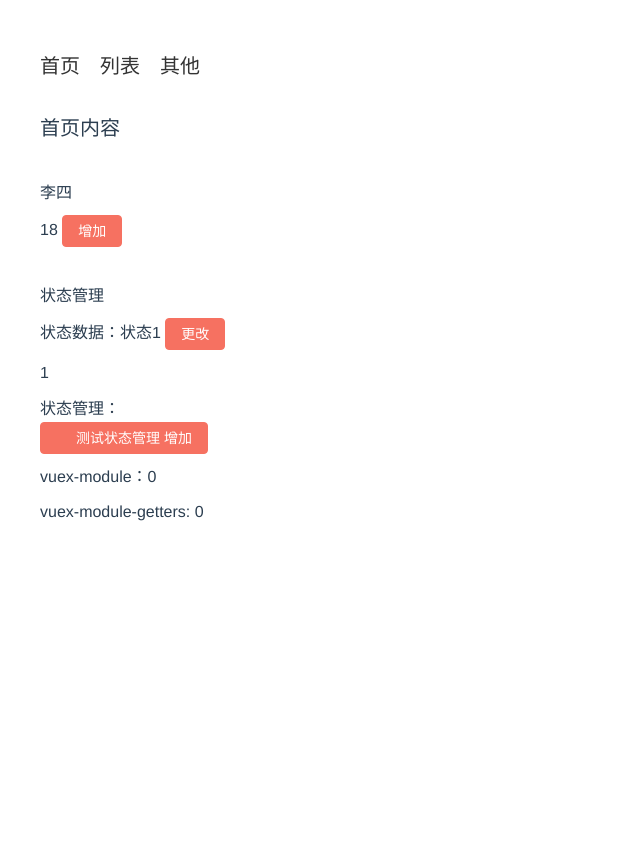
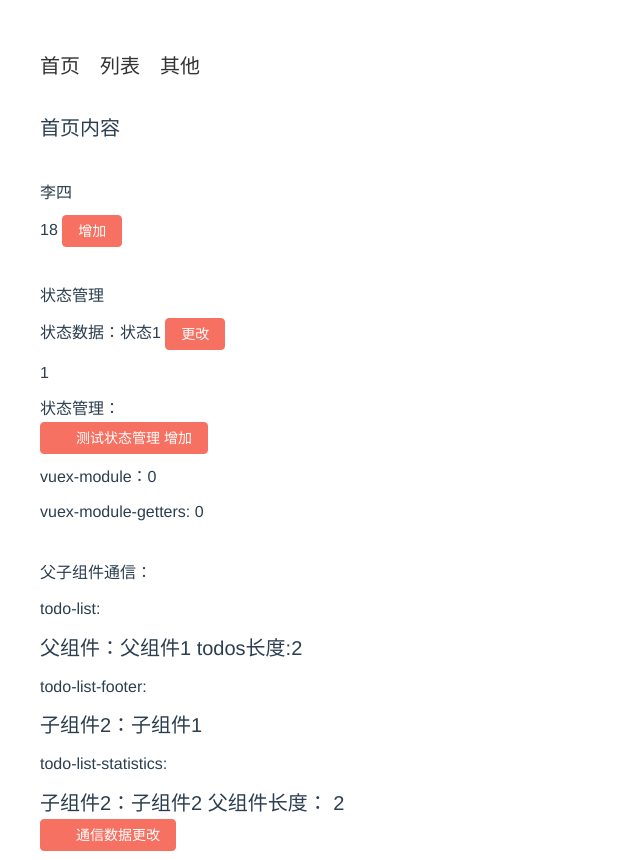
Before and after one commit to zky86/vite-vue3-ts, a Vue app: page /home in a window 1280 px wide. Shown: the top 860 px of the page, without its empty margins (0-640 px from the left). Built offline with nearby package versions, Linux system fonts and the light colour scheme.

Commit message:
添加父子通信

```diff
--- /dev/null
+++ b/src/views/TodoListStatistics.vue
@@ -0,0 +1,35 @@
+<template>
+  <div class="home-page">子组件2：{{ name }} 父组件长度： {{ todoLength }}</div>
+</template>
+
+<script lang="ts">
+import { defineComponent } from 'vue'
+
+export default defineComponent({
+  inject: ['user', 'todoLength'],
+  setup() {
+    return {}
+  },
+  data() {
+    return {
+      name: '子组件2'
+    }
+  },
+  created() {
+    console.log(`Injected property: ${this.user}`) // > 注入的 property: John Doe
+    console.log(`Injected property: ${this.todoLength}`) // > 注入的 property: John Doe
+  }
+})
+</script>
+
+<style lang="scss" scoped>
+.home-page {
+  font-size: 20px;
+  li {
+    display: inline-block;
+    font-size: 20px;
+    margin: 0 20px;
+    // color: $primary;
+  }
+}
+</style>
--- a/src/views/home.vue
+++ b/src/views/home.vue
@@ -30,15 +30,24 @@
   >
   <p>vuex-module：{{ count1 }}</p>
   <p>vuex-module-getters: {{ moduleGetters }}</p>
+
+  <br />
+  <p>父子组件通信：</p>
+  <p>todo-list: <todo-list msg="测试组件" /></p>
 </template>
 
 <script lang="ts">
 import { useStore } from 'vuex'
 import { ref, reactive, defineComponent, computed } from 'vue'
 import { key } from '../store'
+import todoList from './todoList.vue'
 
 export default defineComponent({
   name: 'HomePage',
+  components: {
+    // HelloWorld: HelloWorld,
+    todoList
+  },
   setup(props, context) {
     console.log('props', props)
     console.log('context', context)
@@ -85,7 +94,7 @@ export default defineComponent({
   },
   data() {
     return {
-      name: '张三'
+      // name: '张三'
     }
   }
 })
--- /dev/null
+++ b/src/views/todoList.vue
@@ -0,0 +1,56 @@
+<template>
+  <div class="home-page">父组件：{{ name }} todos长度:{{ todos.length }}</div>
+  <p>todo-list-footer: <todo-list-footer /></p>
+  <el-button icon="el-icon-eleme" type="primary" size="mini" @click="change"
+    >通信数据更改</el-button
+  >
+</template>
+
+<script lang="ts">
+import { defineComponent, computed, onMounted } from 'vue'
+import todoListFooter from './todoListFooter.vue'
+
+export default defineComponent({
+  name: 'TodoList',
+  components: {
+    todoListFooter
+  },
+  provide() {
+    return {
+      user: 'John Doe',
+      todoLength: computed(() => this.todos.length)
+    }
+  },
+  setup() {
+    // const change = () => {
+    //   this.todos = ['Feed a cat', 'Buy tickets', 'test']
+    // }
+    // return {
+    //   change
+    // }
+  },
+  data() {
+    return {
+      name: '父组件1',
+      todos: ['Feed a cat', 'Buy tickets']
+    }
+  },
+  methods: {
+    change() {
+      this.todos = ['Feed a cat', 'Buy tickets', 'test']
+    }
+  }
+})
+</script>
+
+<style lang="scss" scoped>
+.home-page {
+  font-size: 20px;
+  li {
+    display: inline-block;
+    font-size: 20px;
+    margin: 0 20px;
+    // color: $primary;
+  }
+}
+</style>
--- /dev/null
+++ b/src/views/todoListFooter.vue
@@ -0,0 +1,35 @@
+<template>
+  <div class="home-page">子组件2：{{ name }}</div>
+  <p>todo-list-statistics: <todo-list-statistics /></p>
+</template>
+
+<script lang="ts">
+import { defineComponent } from 'vue'
+import TodoListStatistics from './TodoListStatistics.vue'
+
+export default defineComponent({
+  components: {
+    TodoListStatistics
+  },
+  setup() {
+    return {}
+  },
+  data() {
+    return {
+      name: '子组件1'
+    }
+  }
+})
+</script>
+
+<style lang="scss" scoped>
+.home-page {
+  font-size: 20px;
+  li {
+    display: inline-block;
+    font-size: 20px;
+    margin: 0 20px;
+    // color: $primary;
+  }
+}
+</style>
```
